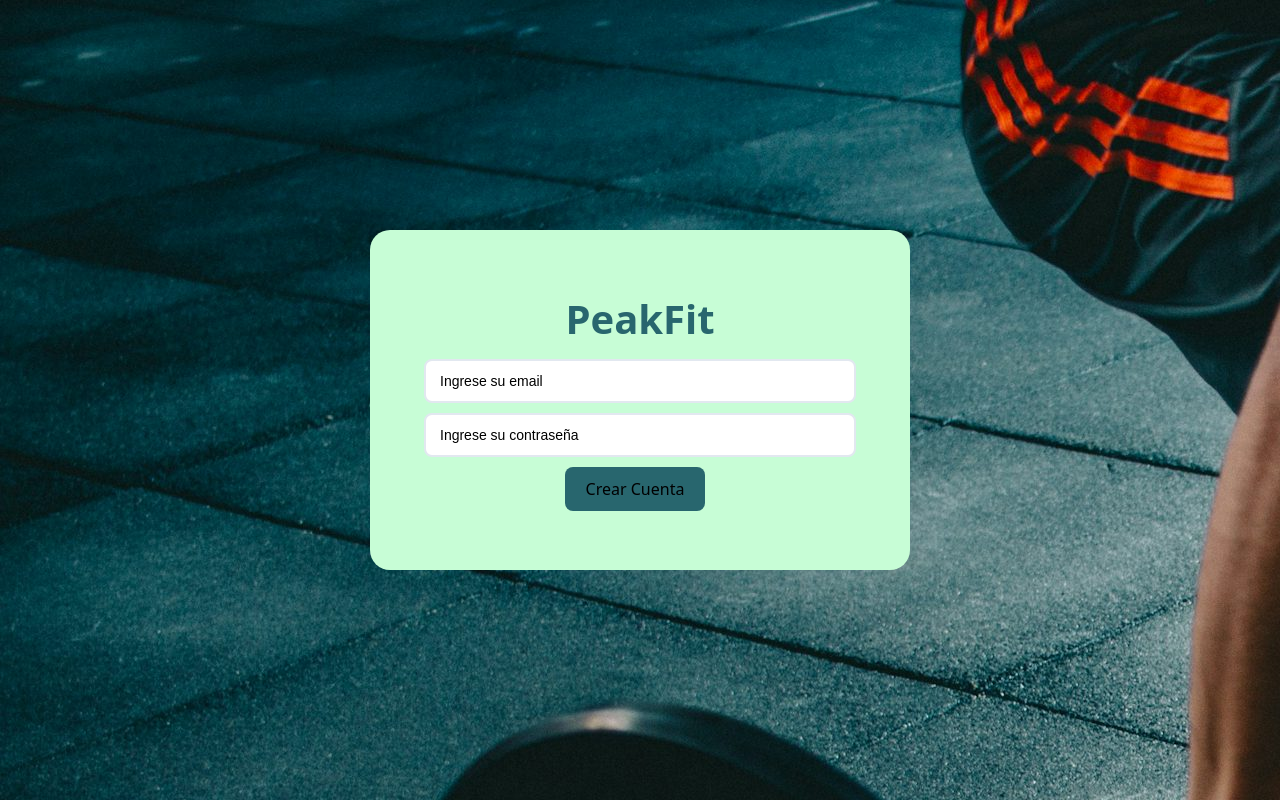
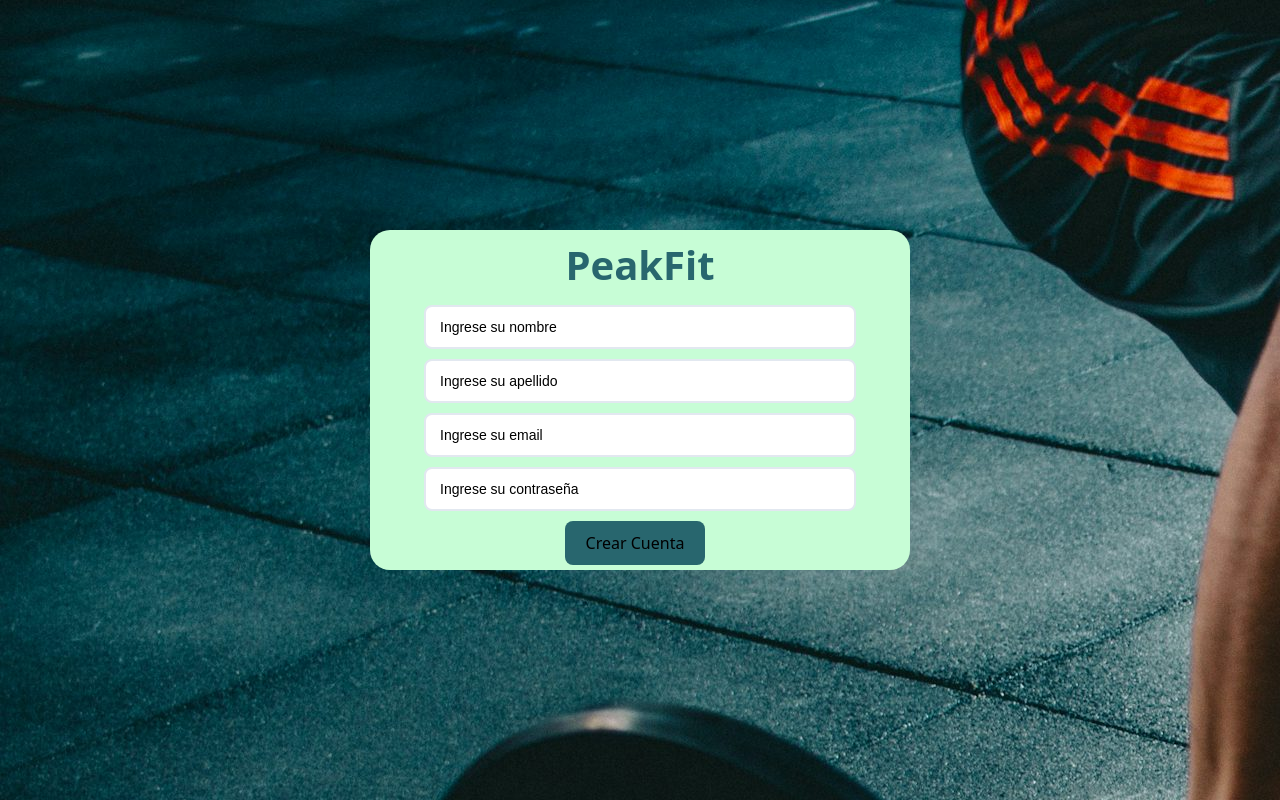
Before and after one commit to my-fit-pal-uba/fitapp-frontent, a React (Vite) app: page /signup in a window 1280 px wide. Built offline with nearby package versions, Linux system fonts and the light colour scheme.

Commit message:
Se agregan campos de nombre y apellido al crear cuenta

```diff
--- a/src/pages/login.tsx
+++ b/src/pages/login.tsx
@@ -24,7 +24,7 @@ function Login(): JSX.Element {
       }
 
       // Configuración de la petición
-      const apiUrl = new URL('http://172.26.0.3:8080/access/login');
+      const apiUrl = new URL('http://172.21.0.3:8080/access/login');
       apiUrl.searchParams.append('email', email);
       apiUrl.searchParams.append('password', await hashPassword(password));
 
--- a/src/pages/signup.css
+++ b/src/pages/signup.css
@@ -32,6 +32,8 @@
 }
 
 .email-input-wrapper,
+.name-input-wrapper,
+.last-name-input-wrapper,
 .password-input-wrapper {
   display: flex;
   align-items: center;
@@ -43,6 +45,8 @@
 }
 
 .email-input-wrapper.vertical,
+.name-input-wrapper.vertical,
+.last-name-input-wrapper.vertical,
 .password-input-wrapper.vertical {
   flex-direction: column;
   align-items: flex-start;
@@ -50,6 +54,8 @@
 }
 
 .email-input-wrapper label,
+.name-input-wrapper label,
+.last-name-input-wrapper label,
 .password-input-wrapper label {
   min-width: 100px; /* Ancho consistente */
   text-align: right;
@@ -59,6 +65,8 @@
 }
 
 .email-input-wrapper input,
+.name-input-wrapper input,
+.last-name-input-wrapper input,
 .password-input-wrapper input {
   flex: 1;
   padding: 10px 14px;
--- a/src/pages/singup.tsx
+++ b/src/pages/singup.tsx
@@ -4,6 +4,8 @@ import './signup.css';
 function SignUp() {
   const [email, setEmail] = useState('');
   const [password, setPassword] = useState('');
+  const [firstName, setFirstName] = useState('');
+  const [lastName, setLastName] = useState('');
 
   async function hashPassword(password: string): Promise<string> {
     const encoder = new TextEncoder();
@@ -17,7 +19,7 @@ function SignUp() {
 
     try {
       const hashedPassword = await hashPassword(password);
-      const response = await fetch('http://172.26.0.3:8080/access/signup', {
+      const response = await fetch('http://172.21.0.3:8080/access/signup', {
         method: 'POST',
         headers: {
           'Content-Type': 'application/json',
@@ -25,8 +27,8 @@ function SignUp() {
         body: JSON.stringify({
           email: email,
           password: hashedPassword,
-          name: 'Jose',      // Puedes cambiar estos valores o agregarlos como inputs
-          last_name: 'Nacho'
+          name: firstName,      // Puedes cambiar estos valores o agregarlos como inputs
+          last_name: lastName
         }),
       });
       const data = await response.json();
@@ -50,6 +52,26 @@ function SignUp() {
           <p>PeakFit</p>
         </div>
         <div className='input-wrapper'>
+          <div className='name-input-wrapper'>
+            <input
+              type="text"
+              id="firstName"
+              value={firstName}
+              onChange={(e) => setFirstName(e.target.value)}
+              placeholder="Ingrese su nombre"
+              className="input"
+            />
+          </div>
+          <div className='last-name-input-wrapper'>
+            <input
+              type="text"
+              id="lastName"
+              value={lastName}
+              onChange={(e) => setLastName(e.target.value)}
+              placeholder="Ingrese su apellido"
+              className="input"
+            />
+          </div>
           <div className='email-input-wrapper' >
             <input
               type="email"
```
